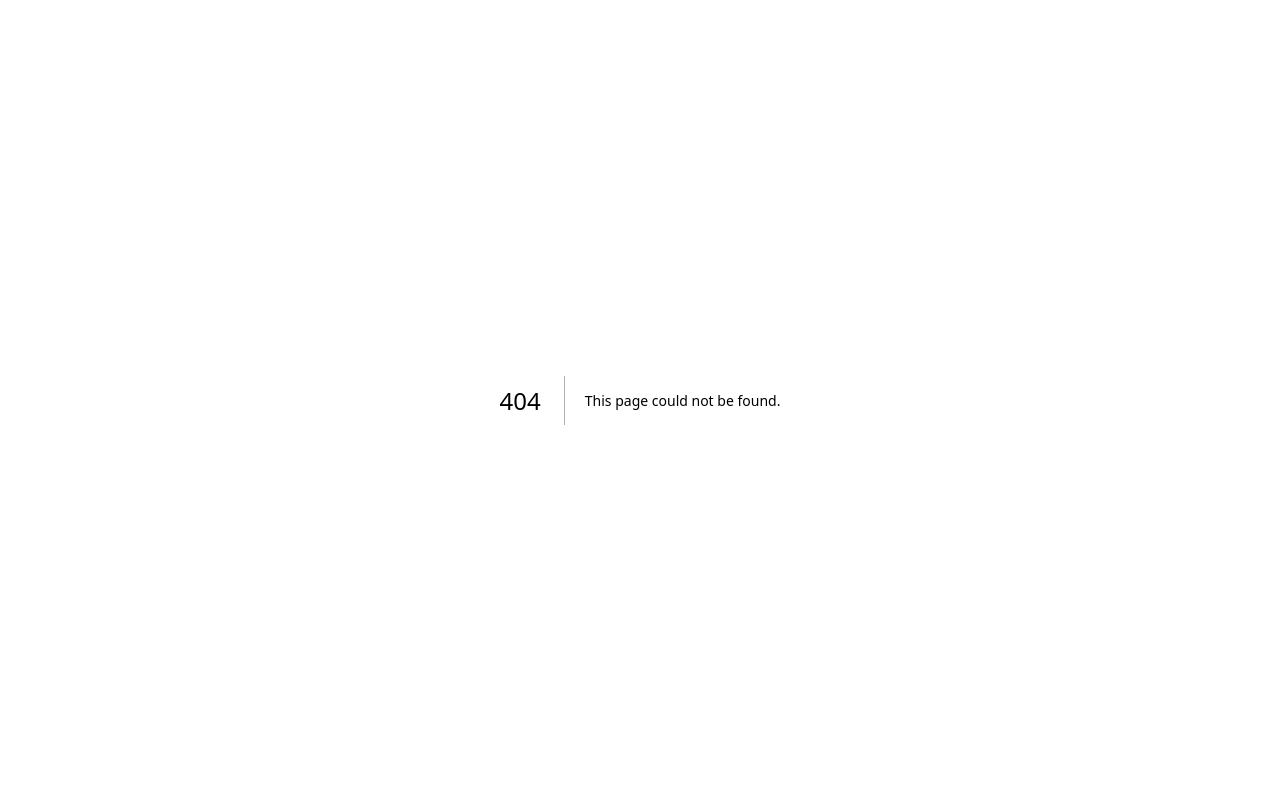
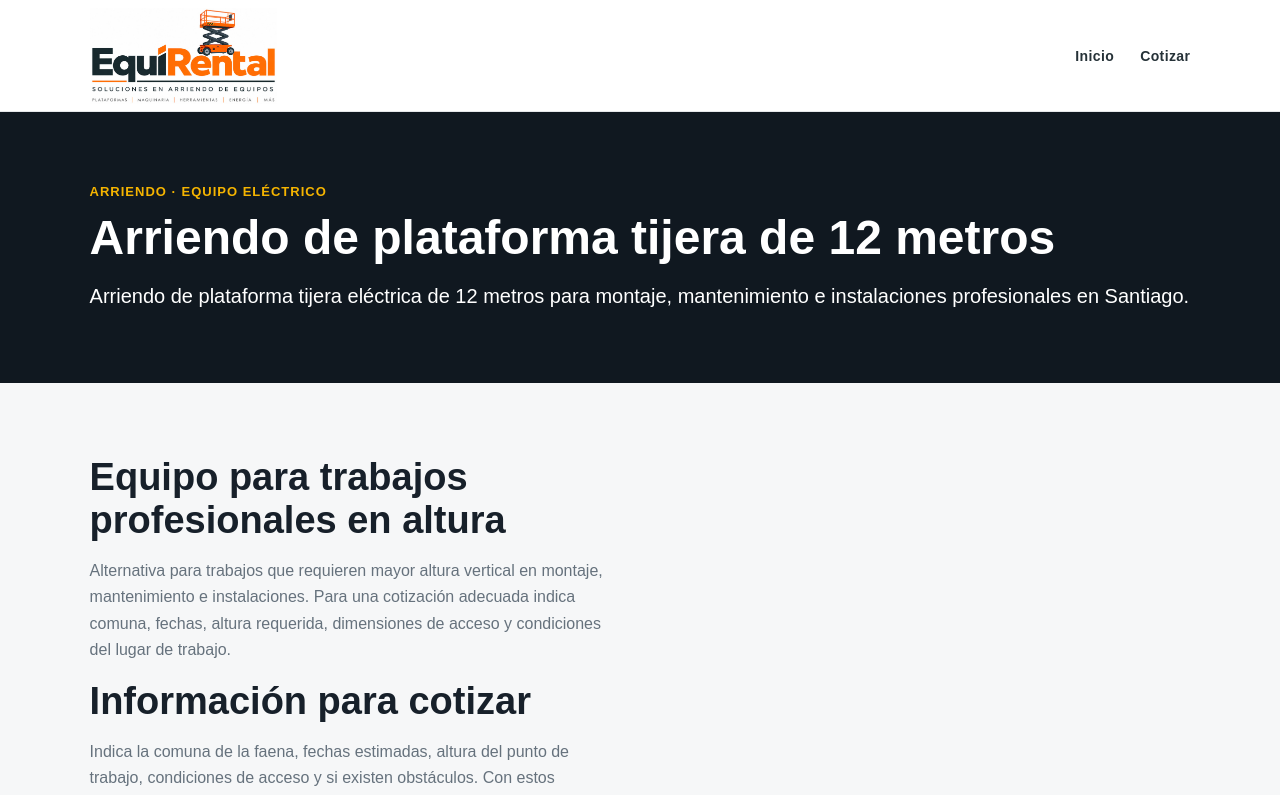
Before and after one commit to proyectoscl/equirental.cl, a Next.js app: page /arriendo-plataforma-tijera-12-metros in a window 1280 px wide. Before the commit this address had no page. Shown: the top 795 px of the page. Built offline with nearby package versions, Linux system fonts and the light colour scheme.

Commit message:
Add height-specific SEO landing page

```diff
--- /dev/null
+++ b/app/arriendo-plataforma-tijera-12-metros/page.js
@@ -0,0 +1,2 @@
+export const metadata={title:'Arriendo Plataforma Tijera 12 Metros | EquiRental',description:'Arriendo de plataforma tijera eléctrica de 12 metros para montaje, mantenimiento e instalaciones profesionales en Santiago.',alternates:{canonical:'/arriendo-plataforma-tijera-12-metros'}};
+export default function Page(){return <main className="specPage"><header><a className="brand logoBrand" href="/"><img src="/LOGOTIPO.png" alt="EquiRental" /></a><nav><a href="/">Inicio</a><a href="/#contacto">Cotizar</a></nav></header><section className="specHero"><span className="eyebrow">ARRIENDO · EQUIPO ELÉCTRICO</span><h1>Arriendo de plataforma tijera de 12 metros</h1><p>Arriendo de plataforma tijera eléctrica de 12 metros para montaje, mantenimiento e instalaciones profesionales en Santiago.</p></section><section className="specBody"><div><h2>Equipo para trabajos profesionales en altura</h2><p>Alternativa para trabajos que requieren mayor altura vertical en montaje, mantenimiento e instalaciones. Para una cotización adecuada indica comuna, fechas, altura requerida, dimensiones de acceso y condiciones del lugar de trabajo.</p><h2>Información para cotizar</h2><p>Indica la comuna de la faena, fechas estimadas, altura del punto de trabajo, condiciones de acceso y si existen obstáculos. Con estos antecedentes podemos orientarte hacia el equipo adecuado.</p></div></section><section className="specCta"><h2>Revisa características y ficha técnica</h2><div><a className="primary" href="/equipos/tijera-12m">Ver equipo</a><a className="primary" href="/#contacto">Solicitar cotización</a></div></section></main>}
```
